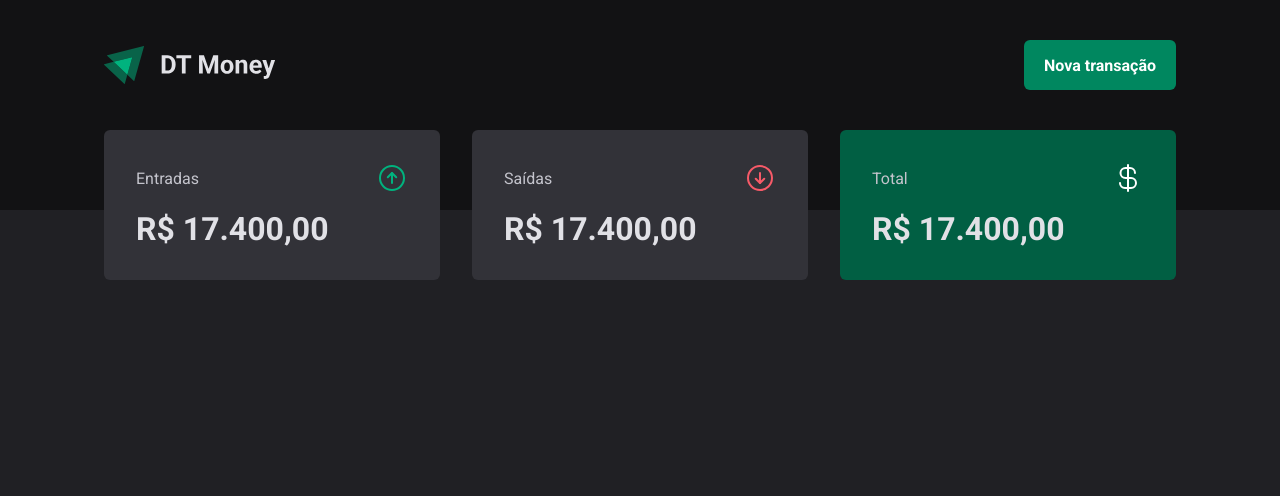
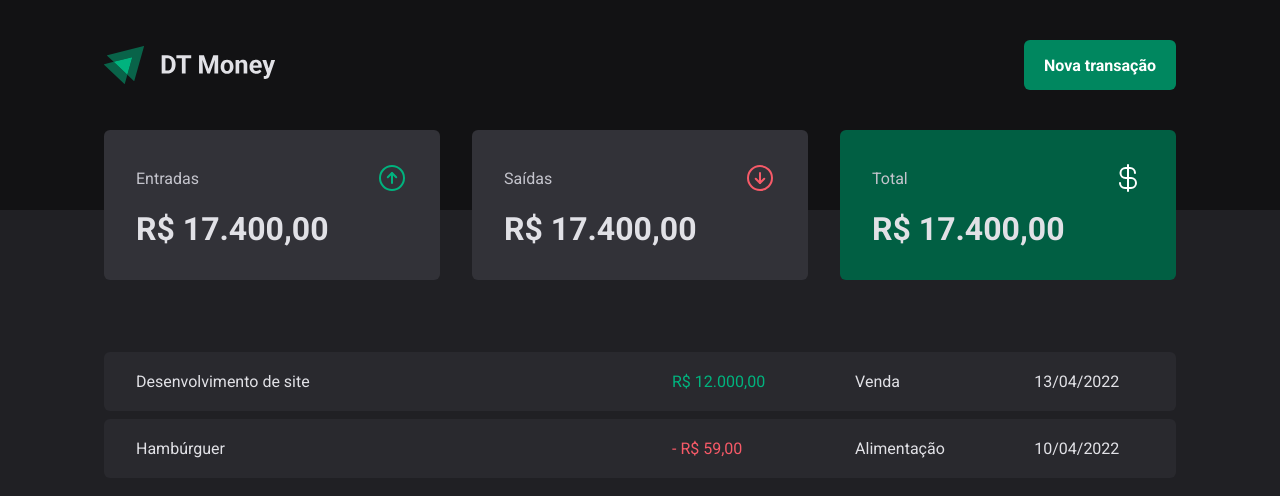
Before and after one commit to guipmdev/dt-money, a React (Vite) app: page / in a window 1280 px wide. Shown: the top 496 px of the page. Built offline with nearby package versions, Linux system fonts and the light colour scheme.

Commit message:
Estrutura visual - Tabela de transações

```diff
--- a/src/components/Header/styles.ts
+++ b/src/components/Header/styles.ts
@@ -1,4 +1,4 @@
-import { styled } from 'styled-components'
+import styled from 'styled-components'
 
 export const HeaderContainer = styled.header`
   background: ${(props) => props.theme['gray-900']};
--- a/src/components/Summary/styles.ts
+++ b/src/components/Summary/styles.ts
@@ -1,4 +1,4 @@
-import { styled, css } from 'styled-components'
+import styled, { css } from 'styled-components'
 
 export const SummaryContainer = styled.section`
   display: grid;
--- a/src/pages/Transactions/index.tsx
+++ b/src/pages/Transactions/index.tsx
@@ -1,3 +1,9 @@
+import {
+  TransactionContainer,
+  TransactionTable,
+  PriceHighlight,
+} from './styles'
+
 import { Header } from '../../components/Header'
 import { Summary } from '../../components/Summary'
 
@@ -6,6 +12,30 @@
     <div>
       <Header />
       <Summary />
+
+      <TransactionContainer>
+        <TransactionTable>
+          <tbody>
+            <tr>
+              <td width="50%">Desenvolvimento de site</td>
+              <td>
+                <PriceHighlight $variant="income">R$ 12.000,00</PriceHighlight>
+              </td>
+              <td>Venda</td>
+              <td>13/04/2022</td>
+            </tr>
+
+            <tr>
+              <td width="50%">Hambúrguer</td>
+              <td>
+                <PriceHighlight $variant="outcome">- R$ 59,00</PriceHighlight>
+              </td>
+              <td>Alimentação</td>
+              <td>10/04/2022</td>
+            </tr>
+          </tbody>
+        </TransactionTable>
+      </TransactionContainer>
     </div>
   )
 }
--- a/src/pages/Transactions/styles.ts
+++ b/src/pages/Transactions/styles.ts
@@ -0,0 +1,44 @@
+import styled from 'styled-components'
+
+export const TransactionContainer = styled.div`
+  width: 100%;
+  max-width: 1120px;
+
+  padding: 0 1.5rem;
+  margin: 4rem auto 0;
+`
+
+export const TransactionTable = styled.table`
+  width: 100%;
+
+  border-collapse: separate;
+  border-spacing: 0 0.5rem;
+  /* margin-top: 1.5rem; */
+
+  td {
+    background: ${(props) => props.theme['gray-700']};
+
+    padding: 1.25rem 2rem;
+
+    &:first-child {
+      border-top-left-radius: 6px;
+      border-bottom-left-radius: 6px;
+    }
+
+    &:last-child {
+      border-top-right-radius: 6px;
+      border-bottom-right-radius: 6px;
+    }
+  }
+`
+
+interface PriceHighlightProps {
+  $variant: 'income' | 'outcome'
+}
+
+export const PriceHighlight = styled.span<PriceHighlightProps>`
+  color: ${(props) =>
+    props.$variant === 'income'
+      ? props.theme['green-300']
+      : props.theme['red-300']};
+`
```
